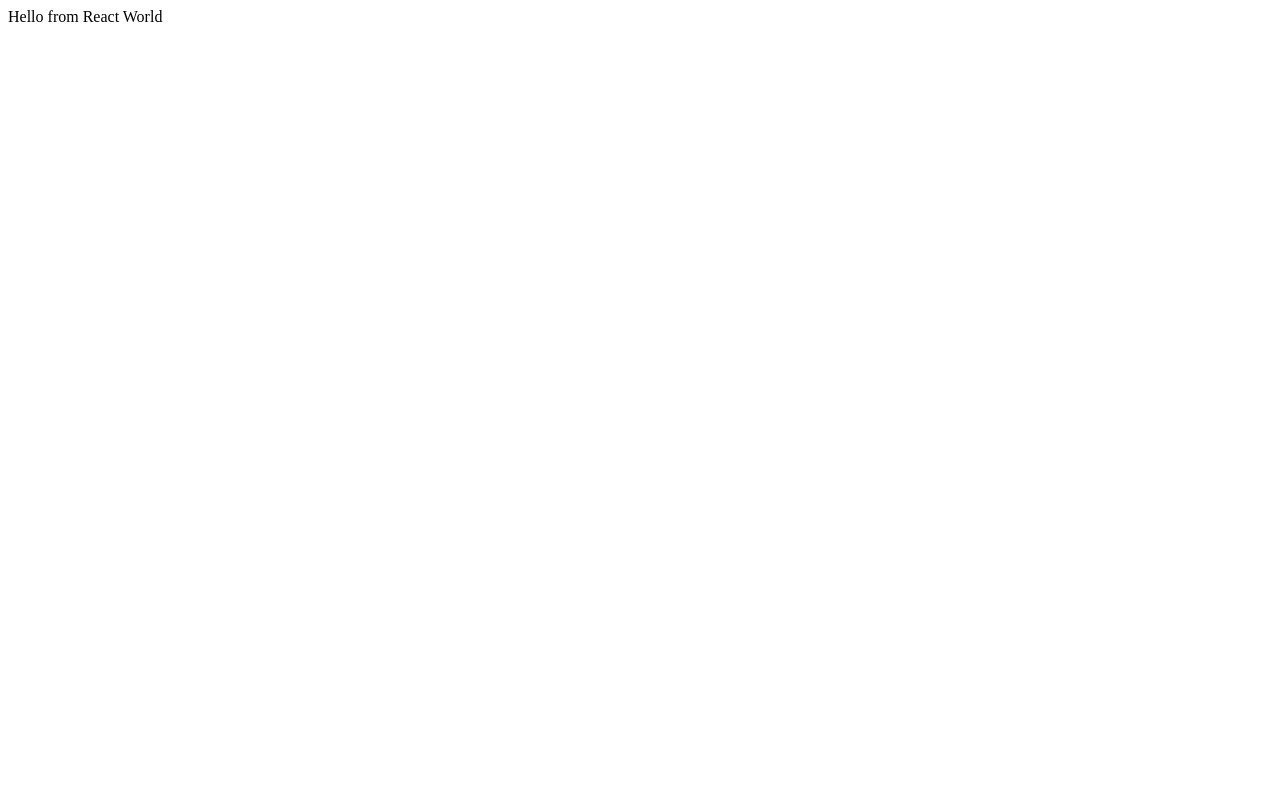
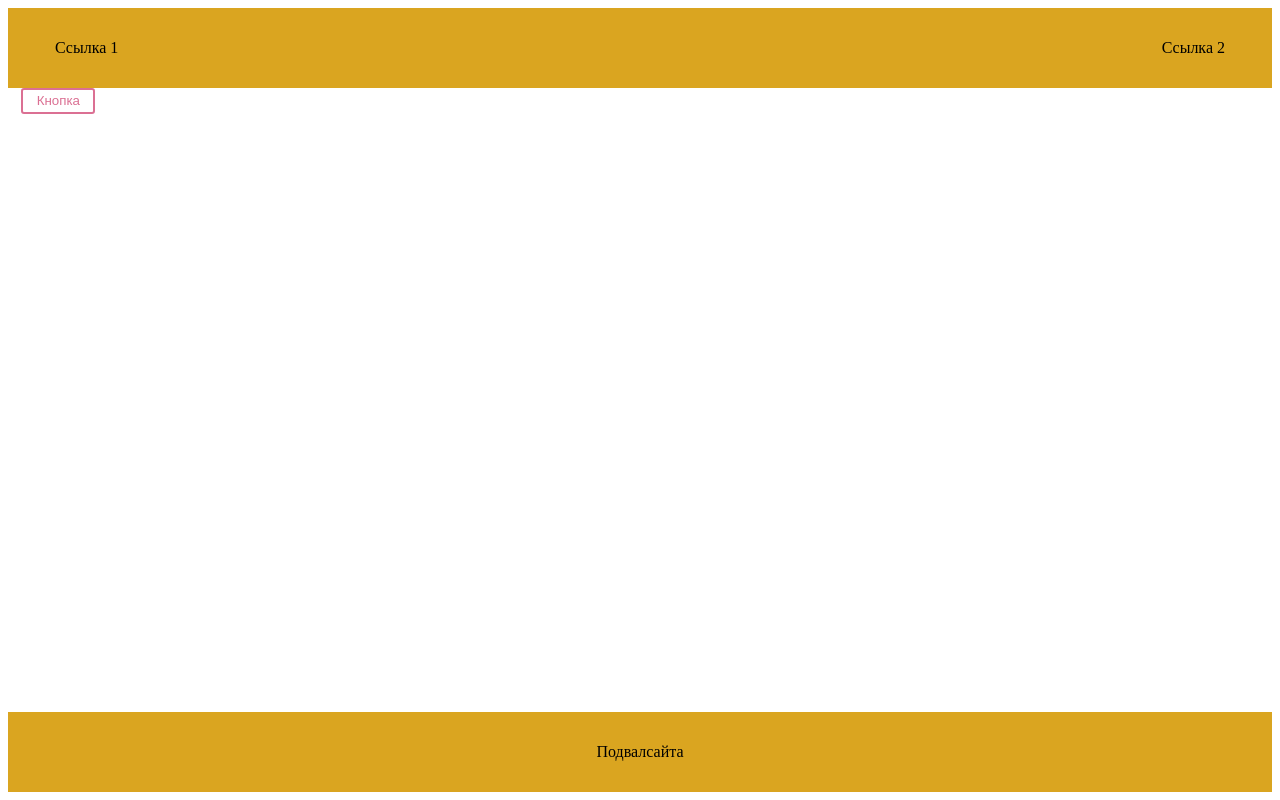
Before and after one commit to tentonhammer/react-infinite-scroll, a React app: page / in a window 1280 px wide. Built offline with nearby package versions, Linux system fonts and the light colour scheme; the HTML template or start-up script is replaced by a standard one.

Commit message:
feat: added components

```diff
--- a/src/app.tsx
+++ b/src/app.tsx
@@ -1,7 +1,32 @@
 import React from 'react';
+import Button from "./components/Button";
+import Header from "./components/Header";
+import Footer from "./components/Footer";
+import Container from "./components/Container";
+import NavLink from "./components/Nav/NavLink";
+import Nav from "./components/Nav";
+import Content from "./components/Content";
+import Main from "./components/Main";
 
 function App() {
-    return (<div> Hello from React World </div>)
+    return (<Main>
+        <Header>
+            <Container>
+                <Nav>
+                    <NavLink>
+                        Ссылка 1
+                    </NavLink>
+                    <NavLink>
+                        Ссылка 2
+                    </NavLink>
+                </Nav>
+            </Container>
+        </Header>
+        <Content>
+            <Button>Кнопка</Button>
+        </Content>
+        <Footer>Подвалсайта</Footer>
+    </Main>)
 }
 
 export default App;
--- /dev/null
+++ b/src/components/Button/index.tsx
@@ -0,0 +1,11 @@
+import styled from 'styled-components';
+
+const Button = styled.button`
+  background: transparent;
+  border-radius: 3px;
+  border: 2px solid palevioletred;
+  color: palevioletred;
+  margin: 0 1em;
+  padding: 0.25em 1em;
+`
+export default Button;
--- /dev/null
+++ b/src/components/Container/index.tsx
@@ -0,0 +1,15 @@
+import styled from 'styled-components';
+
+const Container = styled.div`
+  margin: auto;
+  @media (min-width: 1200px) {
+    width: 1170px;
+    padding: 0 15px;
+  }
+  @media (min-width: 1440px) {
+    width: 80%;
+  }
+
+`;
+
+export default Container;
--- /dev/null
+++ b/src/components/Content/index.tsx
@@ -0,0 +1,7 @@
+import styled from 'styled-components';
+
+const Content = styled.div`
+  flex: 1 1 auto;
+`;
+
+export default Content;
--- /dev/null
+++ b/src/components/Footer/index.tsx
@@ -0,0 +1,11 @@
+import styled from 'styled-components';
+
+const Footer = styled.footer`
+    display: flex;
+    justify-content: center;
+    align-items: center;
+    height: 80px;
+    background-color: goldenrod;
+`
+
+export default Footer;
--- /dev/null
+++ b/src/components/Header/index.tsx
@@ -0,0 +1,9 @@
+import styled from 'styled-components';
+
+const Header = styled.header`
+    display: flex;
+    height: 80px;
+    background-color: goldenrod;
+`;
+
+export default Header;
--- /dev/null
+++ b/src/components/Main/index.tsx
@@ -0,0 +1,9 @@
+import styled from 'styled-components';
+
+const Main = styled.div`
+  display: flex;
+  flex-direction: column;
+  min-height: 100%;
+`;
+
+export default Main;
--- /dev/null
+++ b/src/components/Nav/NavLink.tsx
@@ -0,0 +1,11 @@
+import styled from 'styled-components';
+
+const NavLink = styled.a`
+    &:hover {
+      text-decoration: none;
+      color: red;
+      cursor: pointer;
+    }
+`;
+
+export default NavLink;
--- /dev/null
+++ b/src/components/Nav/index.tsx
@@ -0,0 +1,9 @@
+import styled from 'styled-components';
+
+const Nav = styled.nav`
+    display: flex;
+    justify-content: space-between;
+    align-items: center;
+`;
+
+export default Nav;
```
